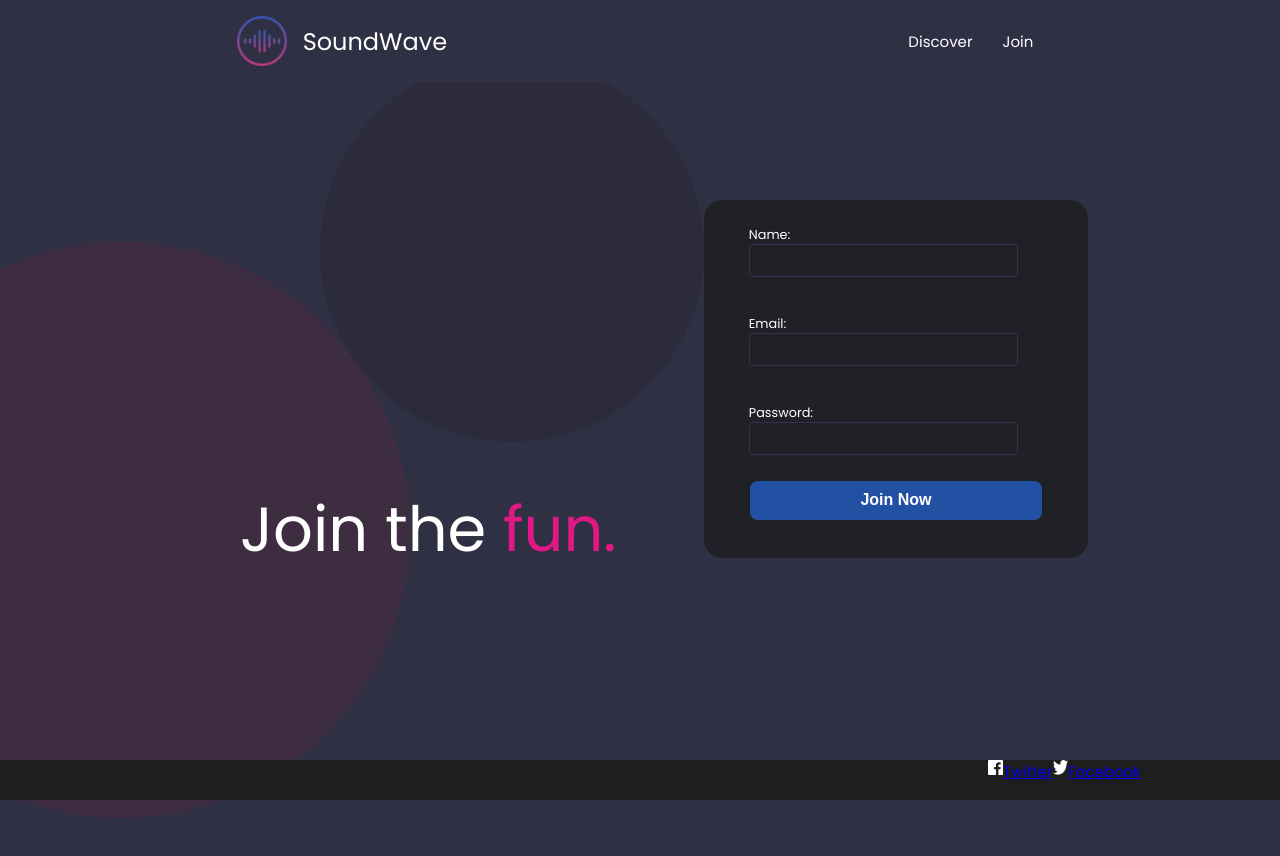
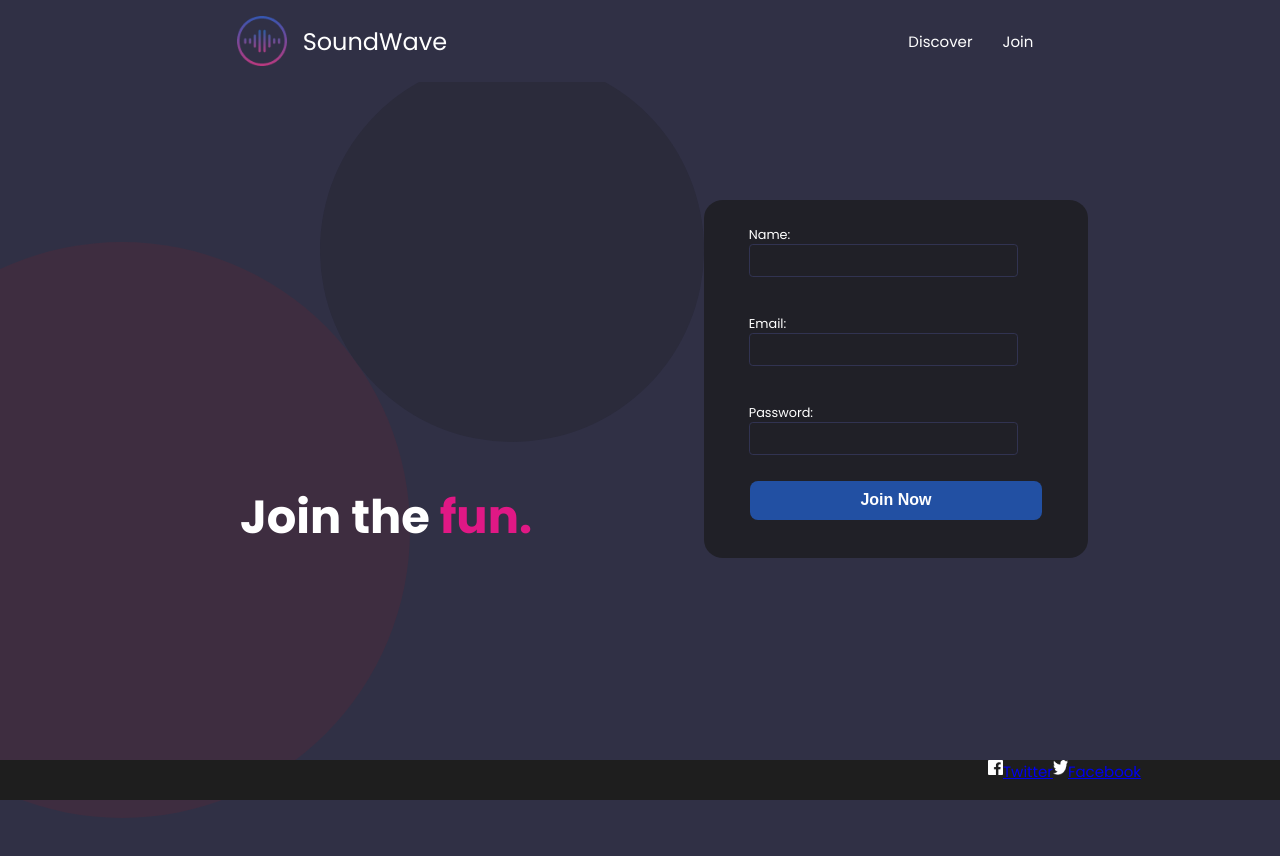
Before and after one commit to EqualWaveStudio/soundwave, a React (Create React App) app: page /join in a window 1280 px wide. Shown: the top 856 px of the page. Built offline with nearby package versions, Linux system fonts and the light colour scheme.

Commit message:
actualizacion

```diff
--- a/src/Join/MainJoin.css
+++ b/src/Join/MainJoin.css
@@ -14,7 +14,7 @@ span {
 
 h2 {
     font-weight: 400;
-    font-size: 3.9rem;
+    font-size: 2.9rem;
     position: absolute;
     margin-top: 20vh;
     margin-left: -20vh;
@@ -60,6 +60,7 @@ h2 {
     color: var(--pink-dark);
 
 }
+
 
 .container div{
     justify-content: left;
--- a/src/Join/MainJoin.jsx
+++ b/src/Join/MainJoin.jsx
@@ -12,7 +12,7 @@ const MainJoin = () => {
 
               <div className='text'>
                 <h2>
-                Join the <span className="pink-text">fun.</span>
+                <b>Join the </b><span className="pink-text"><b>fun.</b></span>
                 </h2>
                  </div>
 
```
